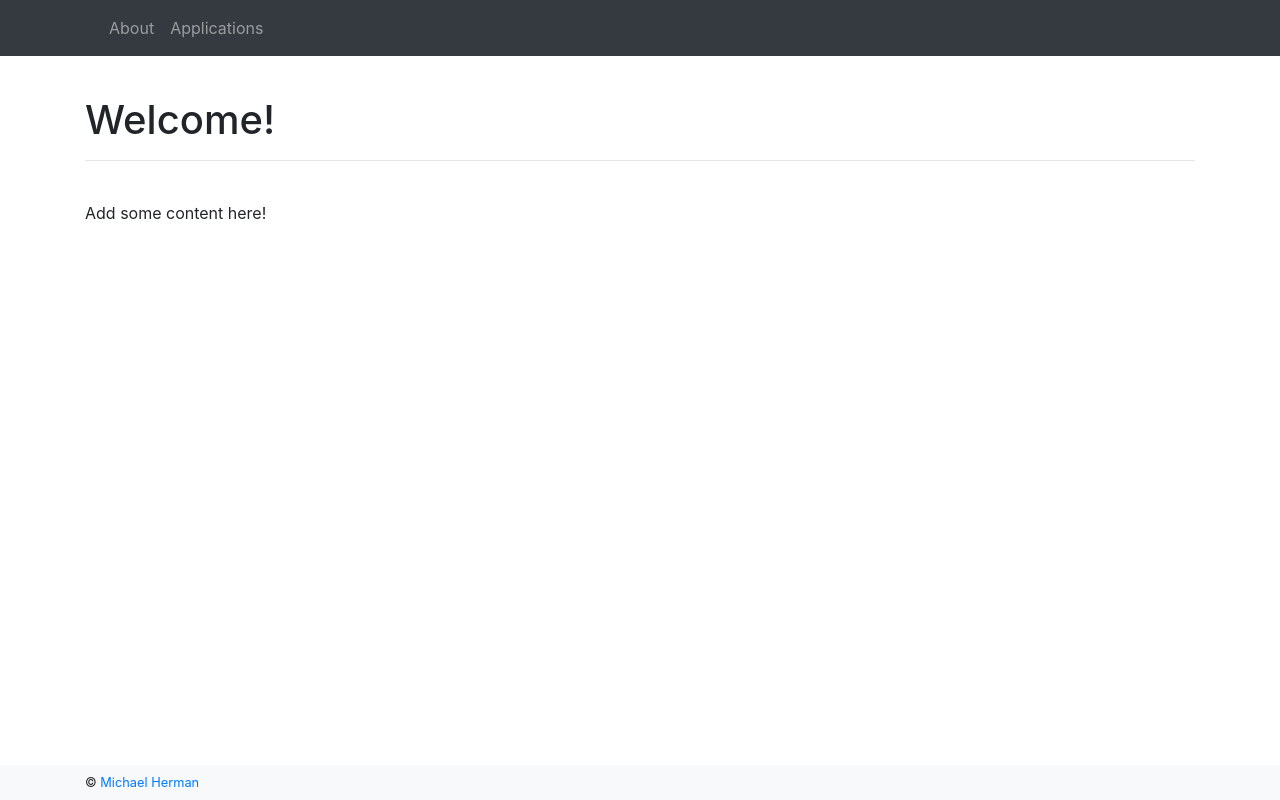
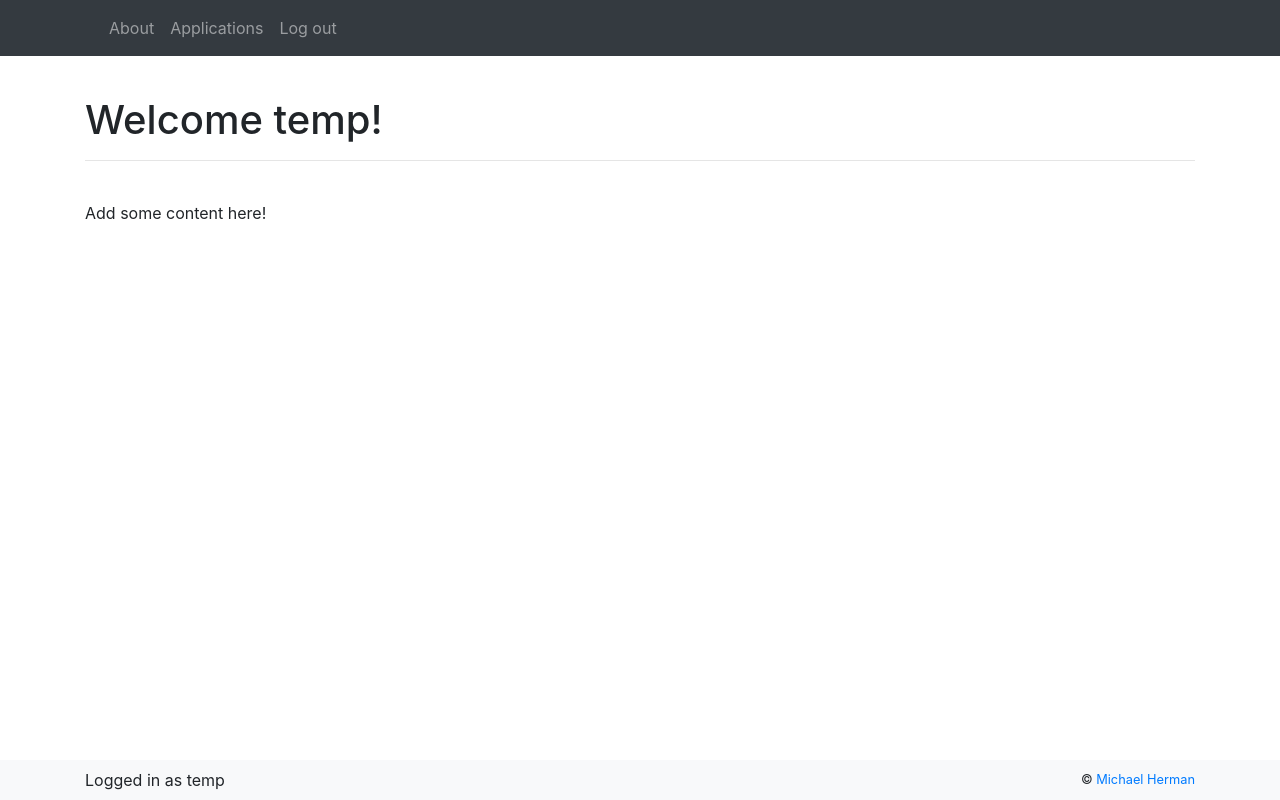
Before and after one commit to HeMan/jobbergate, a Flask app: page / in a window 1280 px wide. Run offline with Flask 2, Linux system fonts and the light colour scheme; parts of the project's set-up code (start-up, migrations or seed data) failed here and were passed over; some libraries are stand-ins or nearby versions.

Commit message:
Added logout and info logged in user.

```diff
--- a/jobbergate/templates/footer.html
+++ b/jobbergate/templates/footer.html
@@ -1,6 +1,9 @@
 <footer>
   <nav class="navbar fixed-bottom navbar-light bg-light">
     <div class="container">
+        {% if current_user.is_authenticated %}
+        <div>Logged in as {{ current_user.username }}</div>
+        {% endif %}
       <small>
         <span>©
           <a href="http://mherman.org">Michael Herman</a>
--- a/jobbergate/templates/header.html
+++ b/jobbergate/templates/header.html
@@ -16,6 +16,9 @@
         <li class="nav-item">
           <a class="nav-link" href="{{ url_for('main.applications') }}">Applications</a>
         </li>
+        <li class="nav-item">
+            <a class="nav-link" href="{{ url_for('main.logout') }}">Log out</a>
+        </li>
         {% else %}
         <li class="nav-item">
             <a class="nav-link" href="{{ url_for('main.login') }}">Login</a>
--- a/jobbergate/templates/main/home.html
+++ b/jobbergate/templates/main/home.html
@@ -2,7 +2,11 @@
 {% block content %}
 
 <div>
-  <h1>Welcome!</h1>
+  {% if current_user.is_authenticated %}
+    <h1>Welcome {{ current_user.username }}!</h1>
+  {% else %}
+    <h1>Welcome!</h1>
+  {% endif %}
   <hr><br>
   <p>Add some content here!</p>
 </div>
--- a/jobbergate/views.py
+++ b/jobbergate/views.py
@@ -23,7 +23,7 @@ from flask import (
     url_for,
     request,
 )
-from flask_login import login_user, login_required
+from flask_login import login_user, logout_user, login_required
 from flask_ldap3_login.forms import LDAPLoginForm
 from flask_wtf import FlaskForm
 from wtforms.fields import (
@@ -434,3 +434,9 @@ def login():
         next_url = request.args.get("next")
         return redirect(next_url or url_for("main.home"))
     return render_template("main/form.html", form=loginform)
+
+
+@main_blueprint.route("/logout/")
+def logout():
+    logout_user()
+    return redirect(url_for("main.home"))
```
